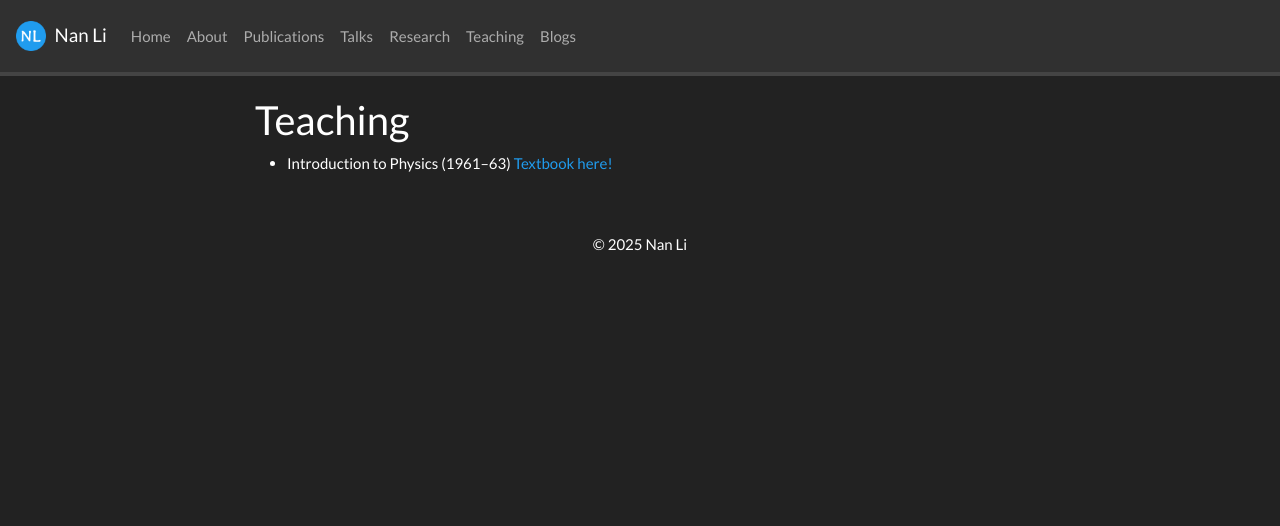
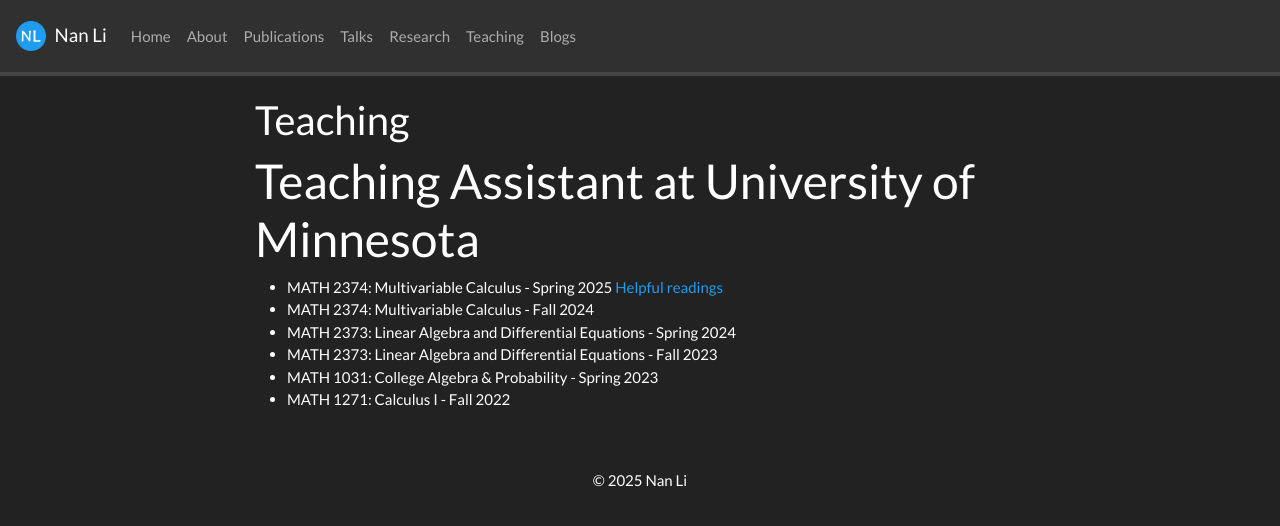
Before and after one commit to eigennan/eigennan.github.io, a Jekyll site: the page built from _pages/teaching.md, in a window 1280 px wide. Shown: the top 526 px of the page. Built offline with Jekyll 4.4.1, drawn with Linux system fonts in a browser that asks for light colours; a style sheet for code colours, icons or effects is not loaded.

Commit message:
Update teaching.md

```diff
--- a/_pages/teaching.md
+++ b/_pages/teaching.md
@@ -7,4 +7,10 @@
 
 ## Teaching
 
-* Introduction to Physics (1961--63) [Textbook here!](https://www.feynmanlectures.caltech.edu/)
+# Teaching Assistant at University of Minnesota
+* MATH 2374: Multivariable Calculus - Spring 2025 [Helpful readings](https://mathinsight.org/thread/math2374)
+* MATH 2374: Multivariable Calculus - Fall 2024
+* MATH 2373: Linear Algebra and Differential Equations - Spring 2024
+* MATH 2373: Linear Algebra and Differential Equations - Fall 2023
+* MATH 1031: College Algebra & Probability - Spring 2023
+* MATH 1271: Calculus I - Fall 2022
```
